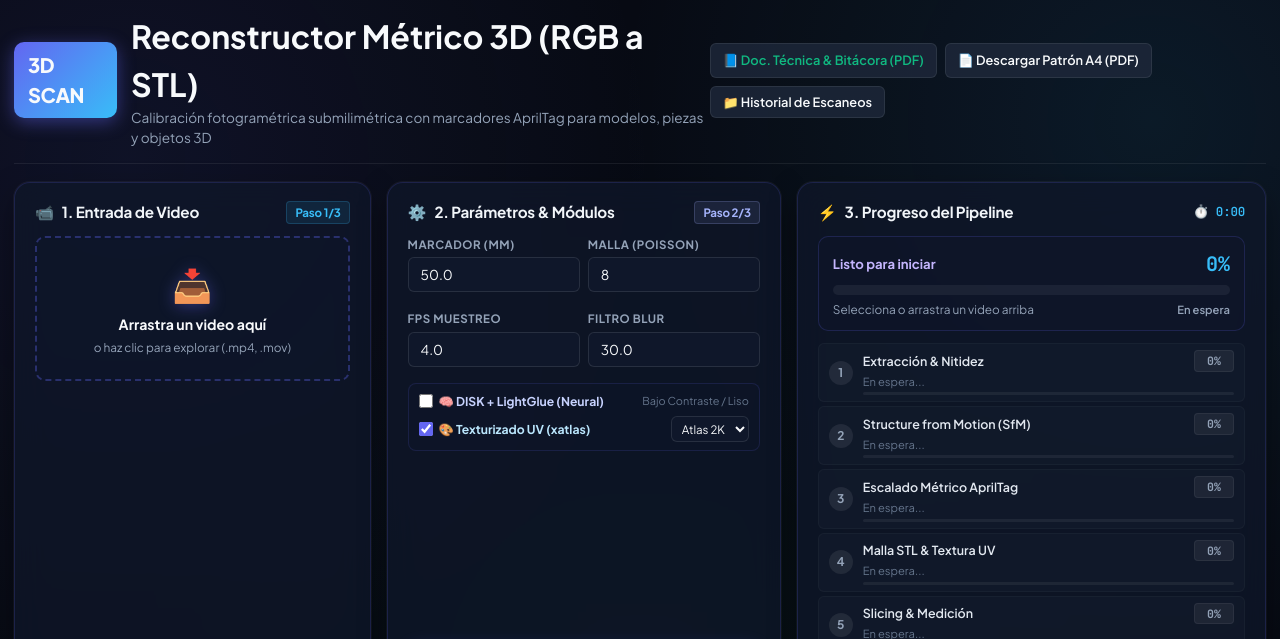
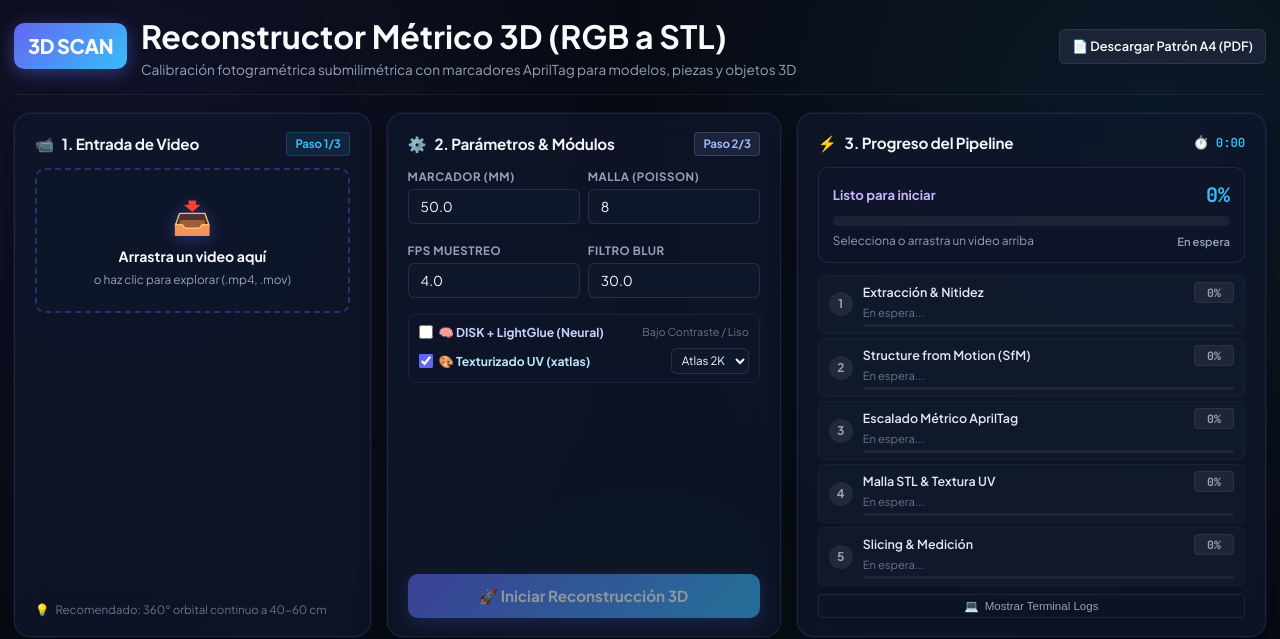
Before and after one commit to Malvadapapa/-Reconstructor-3D, a FastAPI app: page / in a window 1280 px wide. Shown: the top 639 px of the page. Run offline with FastAPI, Linux system fonts and the light colour scheme; data that the repository does not hold is empty.

Commit message:
refactor: remove unused documentation and history buttons from header

```diff
--- a/web/templates/index.html
+++ b/web/templates/index.html
@@ -24,19 +24,12 @@
       </div>
     </div>
     <div style="display: flex; gap: 8px; flex-wrap: wrap;">
-      <a href="/api/download-doc-tecnica-pdf" class="btn btn-secondary" target="_blank" style="color: #10b981; font-weight: 600;">
-        📘 Doc. Técnica & Bitácora (PDF)
-      </a>
       <a href="/api/download-marker-pdf" class="btn btn-secondary" target="_blank">
         📄 Descargar Patrón A4 (PDF)
       </a>
-      <button class="btn btn-secondary" onclick="scrollToProjects()">
-        📁 Historial de Escaneos
-      </button>
     </div>
   </header>
 
-  <!-- ═══════════════════════════════════════════════════════════════
   <!-- Resumable Session Alert Banner -->
   <div id="resumeBanner" class="resume-banner" style="display: none;">
     <div class="resume-banner-content">
```
